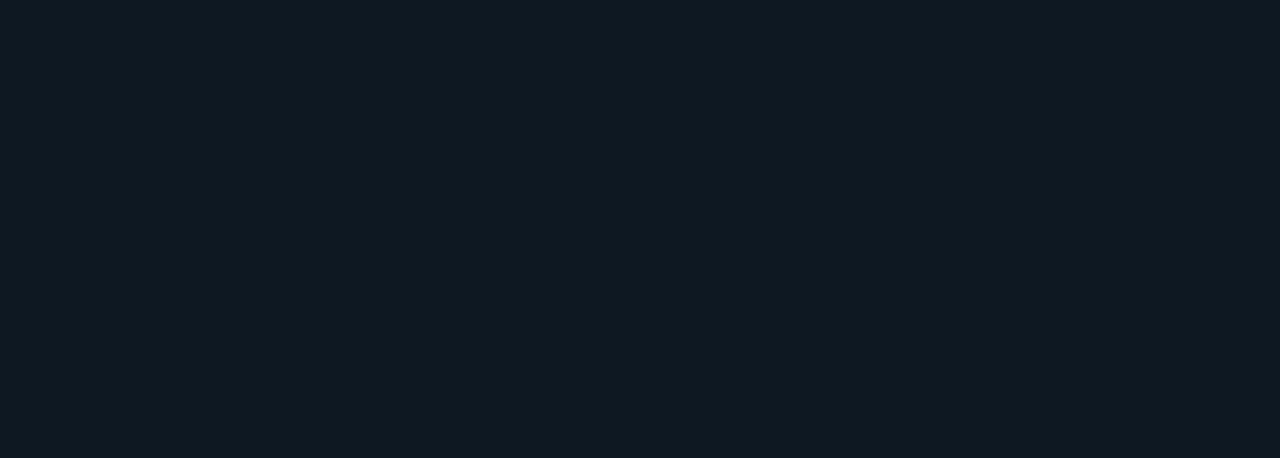
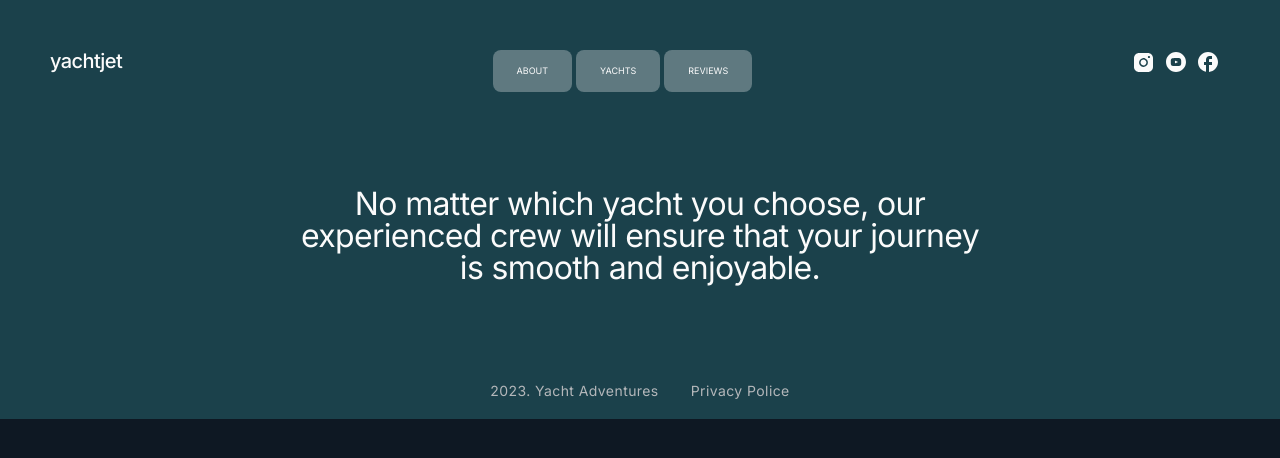
Before and after one commit to KovYu/html-blended-starter-mod-5-6, a website built with Vite: page src/index.html in a window 1280 px wide. Built offline with nearby package versions, Linux system fonts and the light colour scheme.

Commit message:
Complete footer section

```diff
--- a/src/css/footer.css
+++ b/src/css/footer.css
@@ -5,14 +5,148 @@
   background-color: #1b414b;
 }
 
+.footer-top {
+  display: flex;
+  flex-wrap: wrap;
+  row-gap: 80px;
+  align-items: start;
+  justify-content: space-between;
+  margin-bottom: 40px;
+}
+
+.footer-logo {
+  font-weight: 500;
+  font-size: 14px;
+  letter-spacing: -0.03em;
+}
+
+.footer-nav-list {
+  display: flex;
+  gap: 4px;
+  align-items: center;
+}
+
+.footer-nav-link {
+  display: block;
+  min-width: 66px;
+  padding: 15px 12px;
+  border-radius: 8px;
+
+  font-size: 9px;
+  line-height: 1.3;
+  text-transform: uppercase;
+  text-align: center;
+  background-color: rgba(251, 251, 251, 0.3);
+
+  transition-property: background-color, color;
+  transition-duration: 250ms;
+  transition-timing-function: ease-in-out;
+}
+
+.footer-nav-link:hover,
+.footer-nav-link:focus {
+  color: #1b414b;
+  background-color: #fbfbfb;
+}
+
+.footer-social-list {
+  display: flex;
+  gap: 8px;
+  margin: 0 auto;
+  align-items: center;
+}
+
+.footer-social-link {
+  color: #fbfbfb;
+
+  transition: color 250ms ease-in-out;
+}
+
+.footer-social-link:hover,
+.footer-social-link:focus {
+  color: rgba(251, 251, 251, 0.8);
+}
+
+.footer-social-icon {
+  display: block;
+}
+
+.footer-text {
+  max-width: 279px;
+  margin: 0 auto 82px;
+
+  font-size: 18px;
+  line-height: 1;
+  letter-spacing: -0.02em;
+  text-align: center;
+}
+
+.footer-bottom {
+  display: flex;
+  gap: 20px;
+  align-items: center;
+  justify-content: center;
+}
+
+.footer-copyright,
+.footer-privacy {
+  font-size: 12px;
+  line-height: 1.17;
+  letter-spacing: 0.03em;
+  color: #b4b7ba;
+
+  transition: color 250ms ease-in-out;
+}
+
+.footer-privacy:hover,
+.footer-privacy:focus {
+  color: #fbfbfb;
+}
+
 /* Планшетні стилі */
 @media screen and (min-width: 768px) {
-  /* ... */
+  .page-footer {
+    padding-top: 50px;
+  }
+
+  .footer-top {
+    gap: 132.5px;
+    margin-bottom: 96px;
+  }
+
+  .footer-logo {
+    font-size: 20px;
+  }
+
+  .footer-nav-link {
+    padding: 15px 24px;
+  }
+
+  .footer-text {
+    font-size: 32px;
+    max-width: 640px;
+    margin-bottom: 99px;
+  }
+
+  .footer-bottom {
+    gap: 32px;
+  }
+
+  .footer-copyright,
+  .footer-privacy {
+    font-size: 14px;
+    line-height: 1.18;
+  }
 }
 
 /* Десктопні стилі */
 @media screen and (min-width: 1280px) {
-  .page-footer {
-    padding-top: 50px;
+  .footer-top {
+    gap: 370.5px;
+    margin-bottom: 96px;
+  }
+
+  .footer-text {
+    max-width: 693px;
   }
 }
--- a/src/partials/footer.html
+++ b/src/partials/footer.html
@@ -1,4 +1,4 @@
-<footer class="page-footer hidden">
+<footer class="page-footer">
   <div class="container">
     <div class="footer-top">
       <a class="footer-logo" href="./index.html">yachtjet</a>
```
